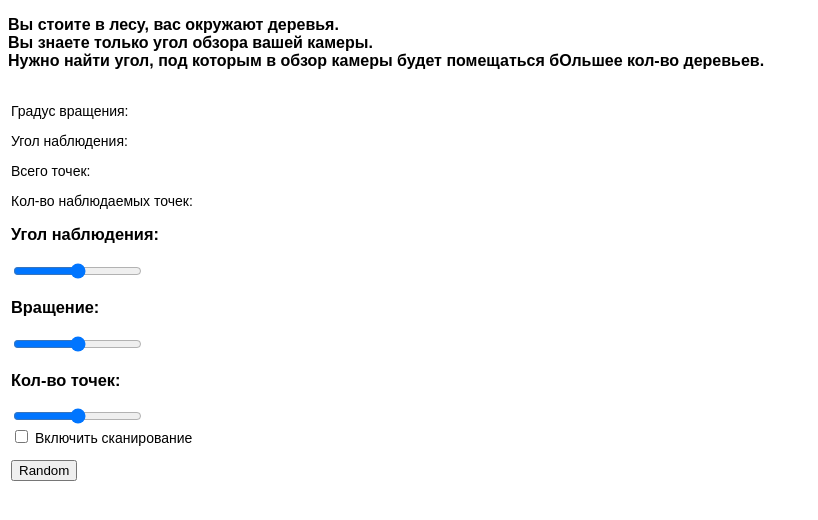
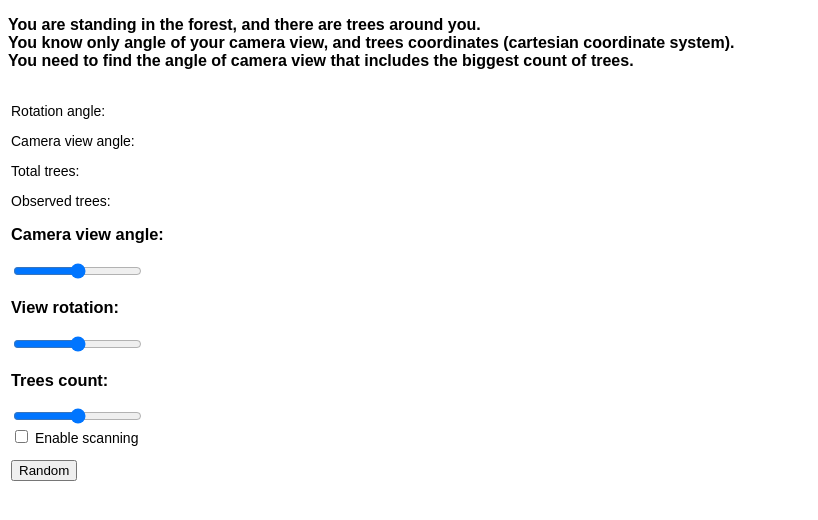
Before and after one commit to shoom3301/trigonometric-problem, a website: page index.html in a window 1280 px wide. Shown: the whole page, without its empty margins (0-818 px from the left). Drawn offline with Linux system fonts and the light colour scheme; a script that the page names is missing.

Commit message:
Update index.html

```diff
--- a/index.html
+++ b/index.html
@@ -8,36 +8,36 @@
 </head>
 <body>
     <p id="disclaimer">
-        Вы стоите в лесу, вас окружают деревья.<br>
-        Вы знаете только угол обзора вашей камеры.<br>
-        Нужно найти угол, под которым в обзор камеры будет помещаться бОльшее кол-во деревьев.<br>
+        You are standing in the forest, and there are trees around you.<br>
+        You know only angle of your camera view, and trees coordinates (cartesian coordinate system).<br>
+        You need to find the angle of camera view that includes the biggest count of trees.<br>
     </p>
     <table id="layout">
         <tbody>
             <tr>
                 <td>
                     <div>
-                        <p>Градус вращения: <span id="rotation-angle-value"></span></p>
-                        <p>Угол наблюдения: <span id="view-angle-value"></span></p>
-                        <p>Всего точек: <span id="total-dots-value"></span></p>
-                        <p>Кол-во наблюдаемых точек: <span id="highlighted-dots-value"></span></p>
+                        <p>Rotation angle: <span id="rotation-angle-value"></span></p>
+                        <p>Camera view angle: <span id="view-angle-value"></span></p>
+                        <p>Total trees: <span id="total-dots-value"></span></p>
+                        <p>Observed trees: <span id="highlighted-dots-value"></span></p>
                     </div>
                     <div>
-                        <h3>Угол наблюдения:</h3>
+                        <h3>Camera view angle:</h3>
                         <input id="view-angle" type="range" min="0" max="360" step="1"/>
                     </div>
                     <div>
-                        <h3>Вращение:</h3>
+                        <h3>View rotation:</h3>
                         <input id="rotation-angle" type="range" min="0" max="360" step="1"/>
                     </div>
                     <div>
-                        <h3>Кол-во точек:</h3>
+                        <h3>Trees count:</h3>
                         <input id="points-count" type="range" min="0" max="100" step="1"/>
                     </div>
                     <div>
                         <label>
                             <input id="scan-toggle" type="checkbox"/>
-                            Включить сканирование
+                            Enable scanning
                         </label>
                     </div>
                     <div>
```
